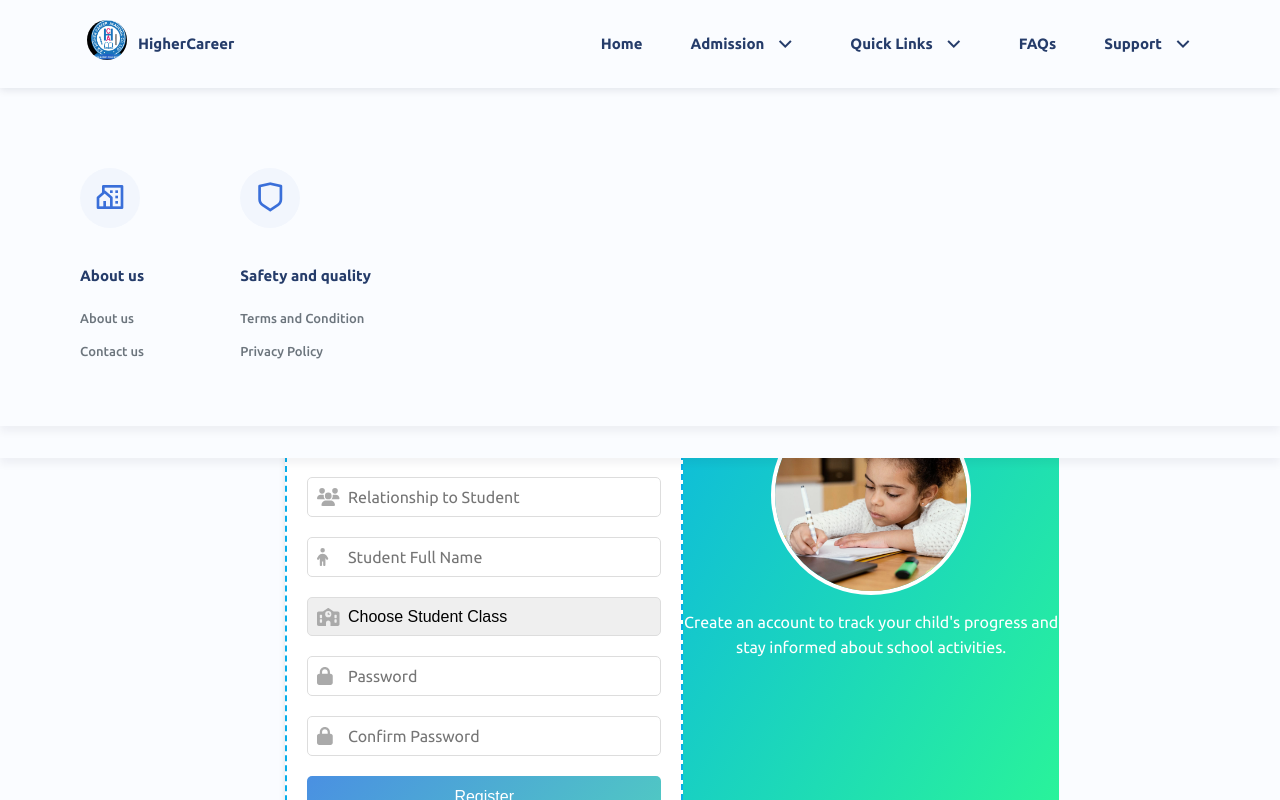
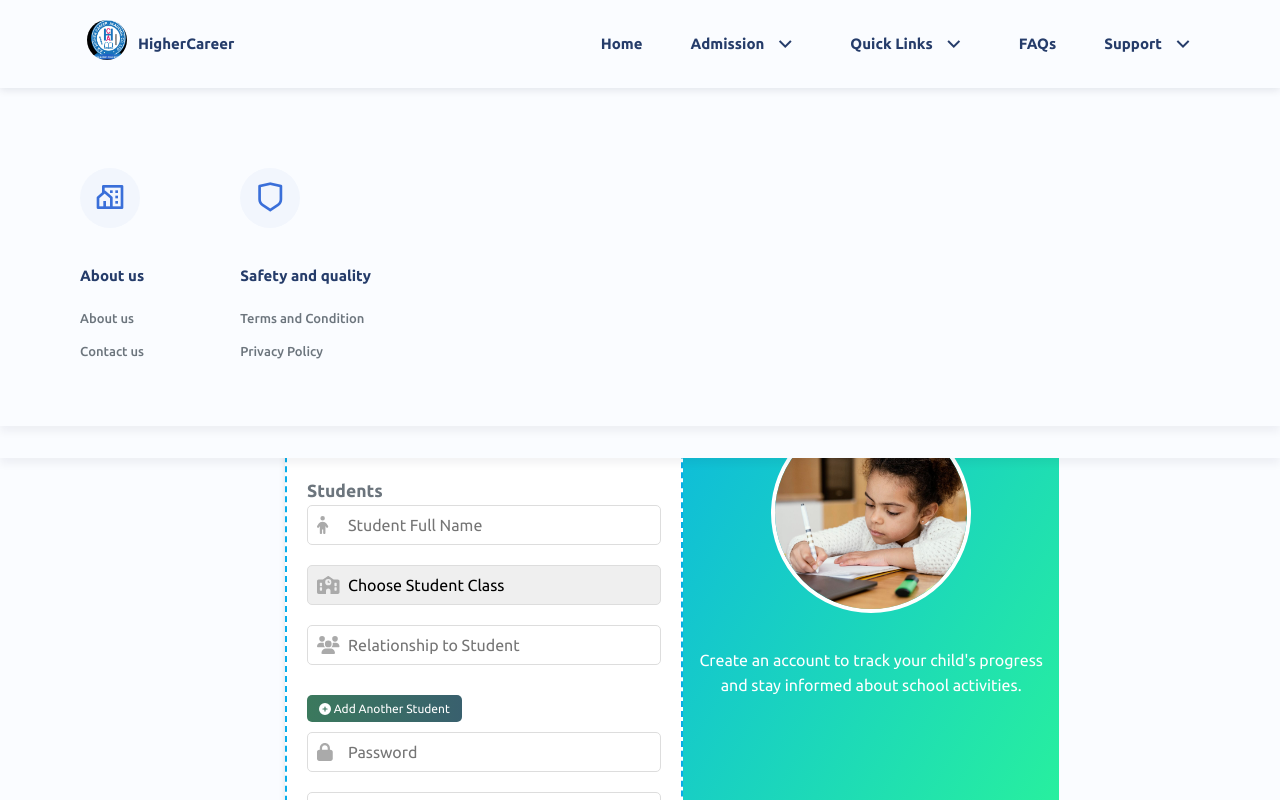
Before and after one commit to twahir21/higherCareer2, a React (Vite) app in the folder frontend/: page /parent-register in a window 1280 px wide. Shown: the top 800 px of the page. Built offline with nearby package versions, Linux system fonts and the light colour scheme.

Commit message:
modifying parent form

```diff
--- a/frontend/src/pages/ParentRegister.jsx
+++ b/frontend/src/pages/ParentRegister.jsx
@@ -4,7 +4,7 @@ import axios from "axios";
 import { FontAwesomeIcon } from "@fortawesome/react-fontawesome";
 import {
     faUser, faEnvelope, faPhone, faUsers,
-    faChild, faSchool, faLock
+    faChild, faSchool, faLock, faPlusCircle, faTrash
 } from "@fortawesome/free-solid-svg-icons";
 import "react-toastify/dist/ReactToastify.css";
 import "../styles/ParentRegister.css";
@@ -12,85 +12,79 @@ import girl from "../images/girl-reading.jpg";
 
 const ParentRegister = () => {
     const formRef = useRef(null);
+
     const [formData, setFormData] = useState({
         parent_UserName: "",
         parent_fullName: "",
         parent_email: "",
         parent_tel: "",
-        relationship: "",
-        student_fullName: "",
-        student_className: "",
         parent_password: "",
         parent_confirmPswd: "",
+        students: [{ fullName: "", className: "", relationship: "" }]
     });
 
     useEffect(() => {
         formRef.current = document.getElementById("parentRegisterForm");
     }, []);
 
-    // Regular expressions for validation
+    // Validation Regex
     const usernameRegex = /^[a-zA-Z0-9_]{3,20}$/;
     const fullNameRegex = /^[a-zA-Z ,.'-]{1,50}$/;
     const emailRegex = /^[a-zA-Z0-9._%+-]+@[a-zA-Z0-9.-]+\.[a-zA-Z]{2,}$/;
     const phoneRegex = /^\+?[1-9]\d{1,14}$/;
     const passwordRegex = /^(?=.*[A-Z])(?=.*[a-z])(?=.*\d)(?=.*[@$!%*?&])[A-Za-z\d@$!%*?&]{8,20}$/;
 
-    // Handle input change
+    // Handle Parent Input Change
     const handleChange = (e) => {
         setFormData({ ...formData, [e.target.name]: e.target.value });
     };
 
-    // Validate form data
+    // Handle Student Input Change
+    const handleStudentChange = (index, e) => {
+        const updatedStudents = [...formData.students];
+        updatedStudents[index][e.target.name] = e.target.value;
+        setFormData({ ...formData, students: updatedStudents });
+    };
+
+    // Add Student
+    const addStudent = () => {
+        setFormData({
+            ...formData,
+            students: [...formData.students, { fullName: "", className: "", relationship: "" }]
+        });
+    };
+
+    // Remove Student
+    const removeStudent = (index) => {
+        const updatedStudents = formData.students.filter((_, i) => i !== index);
+        setFormData({ ...formData, students: updatedStudents });
+    };
+
+    // Validate Form Data
     const validateForm = () => {
-        const {
-            parent_UserName, parent_fullName, parent_email, parent_tel,
-            relationship, student_fullName, student_className,
-            parent_password, parent_confirmPswd
-        } = formData;
+        const { parent_UserName, parent_fullName, parent_email, parent_tel, parent_password, parent_confirmPswd, students } = formData;
 
-        if (!usernameRegex.test(parent_UserName)) {
-            toast.error("Username must be 3-20 alphanumeric characters.");
-            return false;
+        if (!usernameRegex.test(parent_UserName)) return toast.error("Username must be 3-20 alphanumeric characters.");
+        if (!fullNameRegex.test(parent_fullName)) return toast.error("Please enter a valid full name.");
+        if (!emailRegex.test(parent_email)) return toast.error("Please enter a valid email address.");
+        if (!phoneRegex.test(parent_tel)) return toast.error("Please enter a valid phone number.");
+        if (!passwordRegex.test(parent_password)) return toast.error("Password must have 8-20 characters, including uppercase, lowercase, number, and special character.");
+        if (parent_password !== parent_confirmPswd) return toast.error("Passwords do not match.");
+
+        if (students.length === 0) return toast.error("At least one student must be added.");
+
+        for (const student of students) {
+            if (!fullNameRegex.test(student.fullName)) return toast.error("Enter a valid student full name.");
+            if (!fullNameRegex.test(student.relationship)) return toast.error("Enter a valid relationship.");
+            if (!student.className) return toast.error("Please select a student class.");
         }
-        if (!fullNameRegex.test(parent_fullName)) {
-            toast.error("Please enter a valid full name.");
-            return false;
-        }
-        if (!emailRegex.test(parent_email)) {
-            toast.error("Please enter a valid email address.");
-            return false;
-        }
-        if (!phoneRegex.test(parent_tel)) {
-            toast.error("Please enter a valid phone number.");
-            return false;
-        }
-        if (!fullNameRegex.test(relationship)) {
-            toast.error("Enter a valid relationship to the student.");
-            return false;
-        }
-        if (!fullNameRegex.test(student_fullName)) {
-            toast.error("Enter a valid student name.");
-            return false;
-        }
-        if (!student_className) {
-            toast.error("Please select a student class.");
-            return false;
-        }
-        if (!passwordRegex.test(parent_password)) {
-            toast.error("Password must have 8-20 characters, including uppercase, lowercase, number, and special character.");
-            return false;
-        }
-        if (parent_password !== parent_confirmPswd) {
-            toast.error("Passwords do not match.");
-            return false;
-        }
+
         return true;
     };
 
-    // Handle form submission
+    // Handle Form Submission
     const handleSubmit = async (e) => {
         e.preventDefault();
-
         if (!validateForm()) return;
 
         try {
@@ -129,41 +123,58 @@ const ParentRegister = () => {
                             <FontAwesomeIcon icon={faPhone} className="icon-parent" />
                             <input type="tel" name="parent_tel" placeholder="Phone Number" required onChange={handleChange} />
                         </div>
-                        <div className="input-group">
-                            <FontAwesomeIcon icon={faUsers} className="icon-parent" />
-                            <input type="text" name="relationship" placeholder="Relationship to Student" required onChange={handleChange} />
-                        </div>
+
+                        {/* Students Section */}
+                        <h3>Students</h3>
+                        {formData.students.map((student, index) => (
+                            <div key={index} className="student-group">
                                 <div className="input-group">
                                     <FontAwesomeIcon icon={faChild} className="icon-parent" />
-                            <input type="text" name="student_fullName" placeholder="Student Full Name" required onChange={handleChange} />
+                                    <input type="text" name="fullName" placeholder="Student Full Name" required value={student.fullName} onChange={(e) => handleStudentChange(index, e)} />
                                 </div>
                                 <div className="input-group select-group">
                                     <FontAwesomeIcon icon={faSchool} className="icon-parent" />
-                            <select name="student_className" required onChange={handleChange} defaultValue="">
+                                    <select name="className" required value={student.className} onChange={(e) => handleStudentChange(index, e)} className="option">
                                         <option value="" disabled>Choose Student Class</option>
-                                {["KG 1", "KG 2", "Standard 1", "Standard 2", "Standard 3", "Standard 4", "Standard 5", "Standard 6", "Standard 7"].map((className, index) => (
-                                    <option key={index} value={className.toLowerCase().replace(/\s+/g, '')}>
-                                        {className}
-                                    </option>
+                                        {["KG 1", "KG 2", "Standard 1", "Standard 2", "Standard 3", "Standard 4", "Standard 5", "Standard 6", "Standard 7"].map((className, i) => (
+                                            <option key={i} value={className.toLowerCase().replace(/\s+/g, '')}>{className}</option>
                                         ))}
                                     </select>
                                 </div>
+                                <div className="input-group">
+                                    <FontAwesomeIcon icon={faUsers} className="icon-parent" />
+                                    <input type="text" name="relationship" placeholder="Relationship to Student" required value={student.relationship} onChange={(e) => handleStudentChange(index, e)} />
+                                </div>
+                                {formData.students.length > 1 && (
+                                    <button type="button" className="btn-remove" onClick={() => removeStudent(index)}>
+                                        <FontAwesomeIcon icon={faTrash} /> Remove
+                                    </button>
+                                )}
+                            </div>
+                        ))}
+                        <button type="button" className="btn-add" onClick={addStudent}>
+                            <FontAwesomeIcon icon={faPlusCircle} /> Add Another Student
+                        </button>
+
                         <div className="input-group">
                             <FontAwesomeIcon icon={faLock} className="icon-parent" />
                             <input type="password" name="parent_password" placeholder="Password" required autoComplete="new-password" onChange={handleChange} />
                         </div>
                         <div className="input-group">
                             <FontAwesomeIcon icon={faLock} className="icon-parent" />
-                            <input type="password" name="parent_confirmPswd" placeholder="Confirm Password" required autoComplete="current-password" onChange={handleChange} />
+                            <input type="password" name="parent_confirmPswd" placeholder="Confirm Password" required autoComplete="new-password" onChange={handleChange} />
                         </div>
+
                         <button type="submit" className="btn Parentregbtn">Register</button>
                     </form>
                 </div>
+
                 <div className="register-banner">
                     <h1>Welcome Parents!</h1>
                     <img src={girl} alt="Parent" loading="lazy" className="person-image" />
-                    <p>Create an account to track your child&apos;s progress and stay informed about school activities.</p>
+                    <p className="info">Create an account to track your child&apos;s progress and stay informed about school activities.</p>
                 </div>
+
             </div>
         </div>
     );
--- a/frontend/src/styles/ParentRegister.css
+++ b/frontend/src/styles/ParentRegister.css
@@ -65,6 +65,14 @@
       box-sizing: border-box;
     }
 
+    .option{
+      font-family: "Ubuntu";
+    }
+
+    .info{
+      padding: 20px 15px;
+    }
+
     /* Button Styles */
     .btn {
       width: 100%;
@@ -76,6 +84,18 @@
       font-size: 1rem;
       cursor: pointer;
       transition: background-color 0.3s ease;
+    }
+
+    .btn-add, .btn-remove{
+      padding: 7px 12px;
+      margin: 10px 0;
+      border: none;
+      border-radius: 5px;
+      font-size: 12px;
+      font-family: "Ubuntu";
+      cursor: pointer;
+      background: linear-gradient(to left, #39606e, #3b795d);
+      color: white;
     }
 
     .btn:hover {
```
Lines whose indentation alone changed are shown as unchanged.
